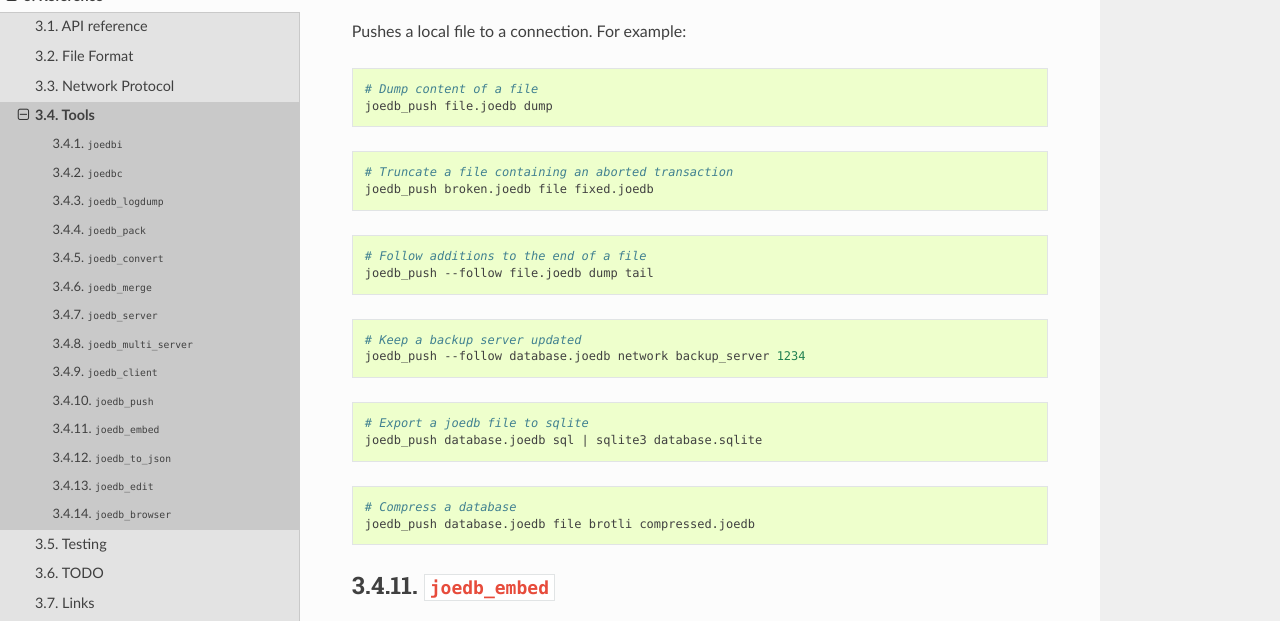
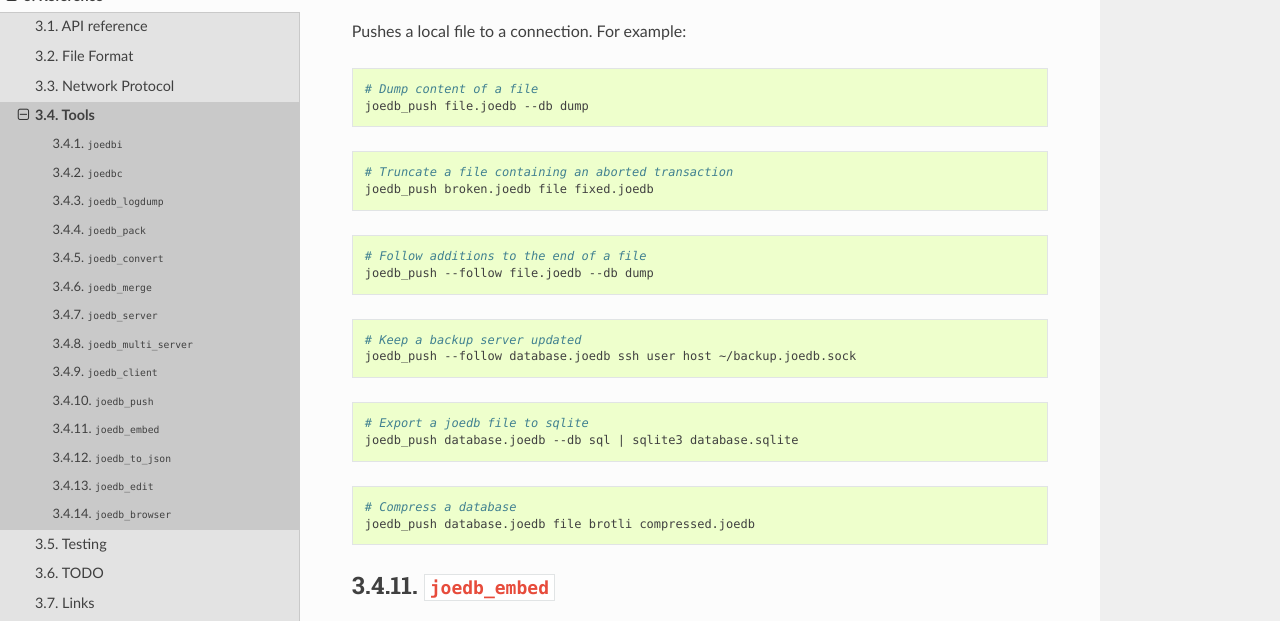
Before and after one commit to Remi-Coulom/joedb, a Sphinx documentation site: the page built from doc/source/tools.rst, in a window 1280 px wide and 900 px high, scrolled down 3392 px, cut to the strip 161-782 px from the top of the window. Built offline with Sphinx 7.4.7 and the Read the Docs theme 3.1.0, drawn with Linux system fonts in a browser that asks for light colours; formulas are drawn with MathJax 3.

Commit message:
fix doc of joedb_push + add missing flush in SQL_Writable

```diff
--- a/doc/source/tools.rst
+++ b/doc/source/tools.rst
@@ -144,7 +144,7 @@ Pushes a local file to a connection. For example:
 .. code-block:: bash
 
     # Dump content of a file
-    joedb_push file.joedb dump
+    joedb_push file.joedb --db dump
 
 .. code-block:: bash
 
@@ -154,17 +154,17 @@ Pushes a local file to a connection. For example:
 .. code-block:: bash
 
     # Follow additions to the end of a file
-    joedb_push --follow file.joedb dump tail
+    joedb_push --follow file.joedb --db dump
 
 .. code-block:: bash
 
     # Keep a backup server updated
-    joedb_push --follow database.joedb network backup_server 1234
+    joedb_push --follow database.joedb ssh user host ~/backup.joedb.sock
 
 .. code-block:: bash
 
     # Export a joedb file to sqlite
-    joedb_push database.joedb sql | sqlite3 database.sqlite
+    joedb_push database.joedb --db sql | sqlite3 database.sqlite
 
 .. code-block:: bash
 
```
Also changed, not shown: 1 other file.
